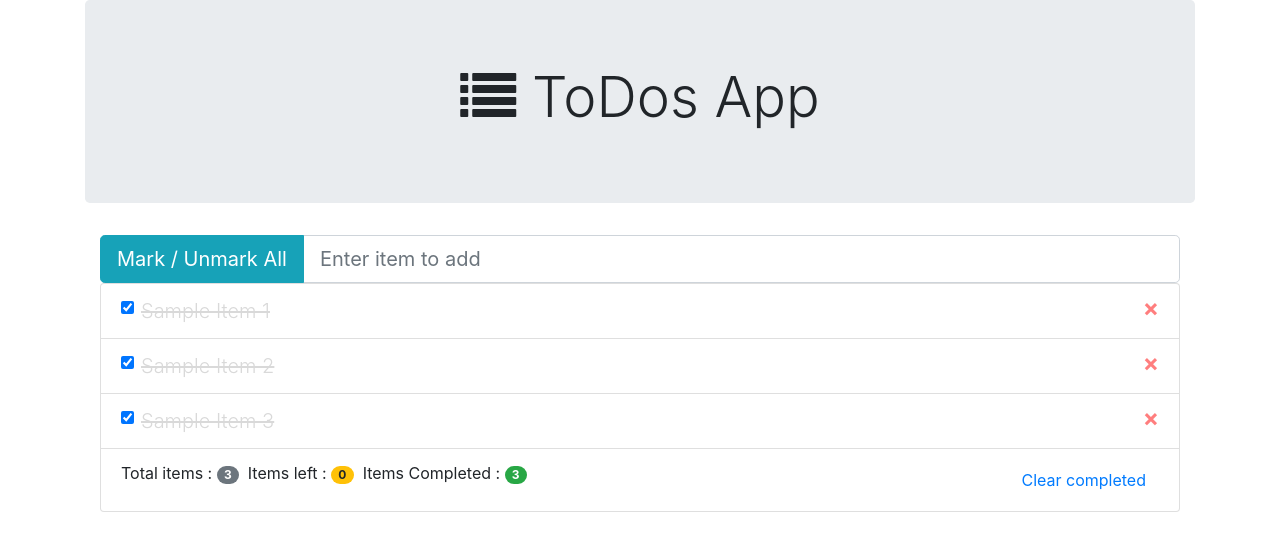
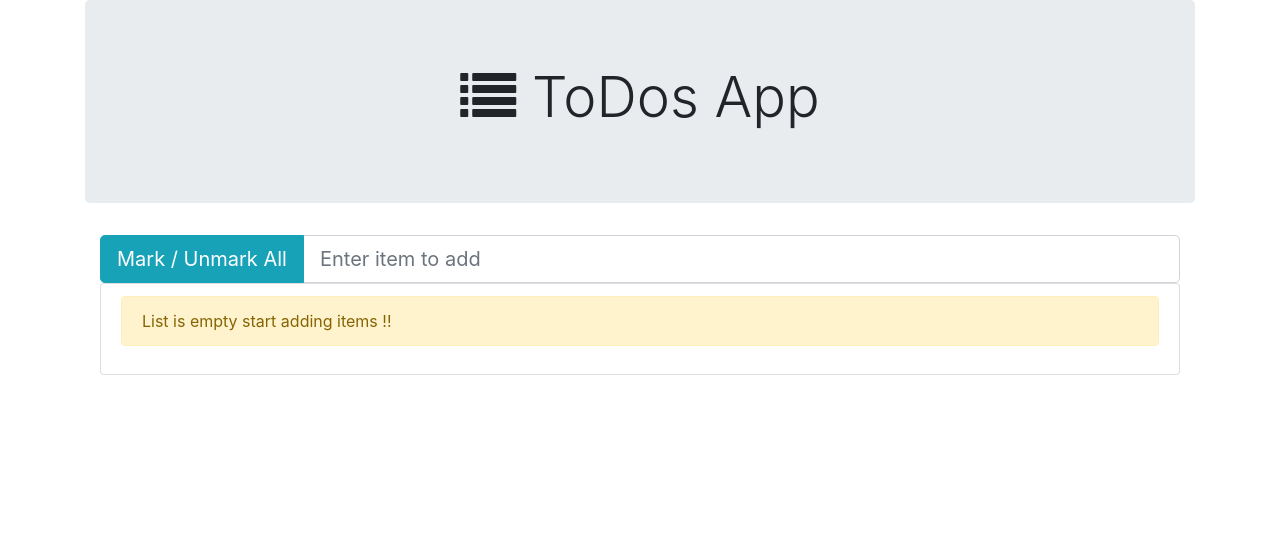
Before and after one commit to shyamsundar055/Todo-App, a React (Create React App) app: page / in a window 1280 px wide. Shown: the top 548 px of the page. Built offline with nearby package versions, Linux system fonts and the light colour scheme.

Commit message:
implemented localstorage and used componentDidUpdate to reduce duplication of code

```diff
--- a/src/App.js
+++ b/src/App.js
@@ -1,15 +1,17 @@
 import React from 'react';
 import './App.css';
 import ToDoItems from './components/todoitems'
-import todosData from './components/tododata'
 
 class App extends React.Component {
   constructor() {
     super();
+
+    let todoFromLocal = localStorage.getItem("todosData") ? JSON.parse(localStorage.getItem("todosData")) : [];
+
     this.state = {
-      todoItems: todosData,
-      todoItemsCount: todosData.length,
-      todoItemsPending: todosData.filter((item) => { return item.itemCompleted === false; }).length
+      todoItems: todoFromLocal,
+      todoItemsCount: todoFromLocal.length,
+      todoItemsPending: todoFromLocal.filter((item) => { return item.itemCompleted === false; }).length
     }
 
     this.enterPressed = this.enterPressed.bind(this);
@@ -19,21 +21,33 @@ class App extends React.Component {
 
   }
 
+  componentDidUpdate(prevProps, prevState){
+    if(this.state.todoItems.length > 0)
+      localStorage.setItem("todosData",JSON.stringify(this.state.todoItems));
+    else
+      localStorage.removeItem("todosData");
+
+    if(prevState.todoItems !== this.state.todoItems){
+      this.setState({
+        todoItemsCount: this.state.todoItems.length,
+        todoItemsPending :this.state.todoItems.filter((item) => { return item.itemCompleted === false; }).length
+      })
+    }
+  }
+
   enterPressed(event) {
     if (event.key === "Enter"  && event.target.value.trim() !== "") {
       let inputItemName = event.target.value.trim();
       event.target.value = "";
 
       this.setState(prevState => {
-        let updatedToDoItems = prevState.todoItems;
-        const itemsCount = updatedToDoItems.length
-        const newItem = { itemId: itemsCount + 1, itemName: inputItemName, itemCompleted: false }
+        let updatedToDoItems = [...prevState.todoItems];
+
+        const newItem = { itemId: Math.random(), itemName: inputItemName, itemCompleted: false }
         updatedToDoItems.push(newItem);
 
         return {
-          todoGroups: updatedToDoItems,
-          todoItemsCount: updatedToDoItems.length,
-          todoItemsPending: updatedToDoItems.filter((item) => { return item.itemCompleted === false; }).length
+          todoItems: updatedToDoItems
         }
       })
     }
@@ -41,25 +55,24 @@ class App extends React.Component {
 
   updateAllItems() {
     this.setState(prevState => {
-      let updatedToDoItems = prevState.todoItems;
-      let selectAllItems = false;
+      let updatedToDoItems = [...prevState.todoItems];
+      let allItemsCompleted = false;
 
       for (let i = 0; i < updatedToDoItems.length; i++) {
         if (!updatedToDoItems[i].itemCompleted) {
-          selectAllItems = true;
+          allItemsCompleted = true;
           break;
         }
       }
 
 
       updatedToDoItems = updatedToDoItems.map(item => {
-        item.itemCompleted = selectAllItems;
+        item.itemCompleted = allItemsCompleted;
         return item
       })
+
       return {
-        todoItems: updatedToDoItems,
-        todoItemsCount: updatedToDoItems.length,
-        todoItemsPending: updatedToDoItems.filter((item) => { return item.itemCompleted === false; }).length
+        todoItems: updatedToDoItems
       }
     })
   }
@@ -67,7 +80,7 @@ class App extends React.Component {
   changeItemStatus(itemId) {
     this.setState(prevState => {
 
-      let updatedToDoItems = prevState.todoItems;
+      let updatedToDoItems = [...prevState.todoItems];
 
       updatedToDoItems = updatedToDoItems.map(item => {
         if (item.itemId === itemId) {
@@ -78,9 +91,7 @@ class App extends React.Component {
       })
 
       return {
-        todoItems: updatedToDoItems,
-        todoItemsCount: updatedToDoItems.length,
-        todoItemsPending: updatedToDoItems.filter((item) => { return item.itemCompleted === false; }).length
+        todoItems: updatedToDoItems
       }
     })
 
@@ -88,7 +99,7 @@ class App extends React.Component {
 
   handleDelete(itemId) {
     this.setState(prevState => {
-      let updatedToDoItems = prevState.todoItems;
+      let updatedToDoItems = [...prevState.todoItems];
       if (itemId) {
         updatedToDoItems = updatedToDoItems.filter((item) => { return item.itemId !== itemId; })
       }
@@ -97,12 +108,12 @@ class App extends React.Component {
       }
 
       return {
-        todoItems: updatedToDoItems,
-        todoItemsCount: updatedToDoItems.length,
-        todoItemsPending: updatedToDoItems.filter((item) => { return item.itemCompleted === false; }).length
+        todoItems: updatedToDoItems
       }
     })
   }
+
+
 
   render() {
     return (
--- a/src/components/tododata.js
+++ /dev/null
@@ -1,19 +0,0 @@
-let todosData = [
-    {
-        itemId:1,
-        itemName:"Sample Item 1",
-        itemCompleted : true
-    },
-    {
-        itemId:2,
-        itemName:"Sample Item 2",
-        itemCompleted : true
-    },
-    {
-        itemId:3,
-        itemName:"Sample Item 3",
-        itemCompleted : true
-    }
-]
-
-export default todosData
```
